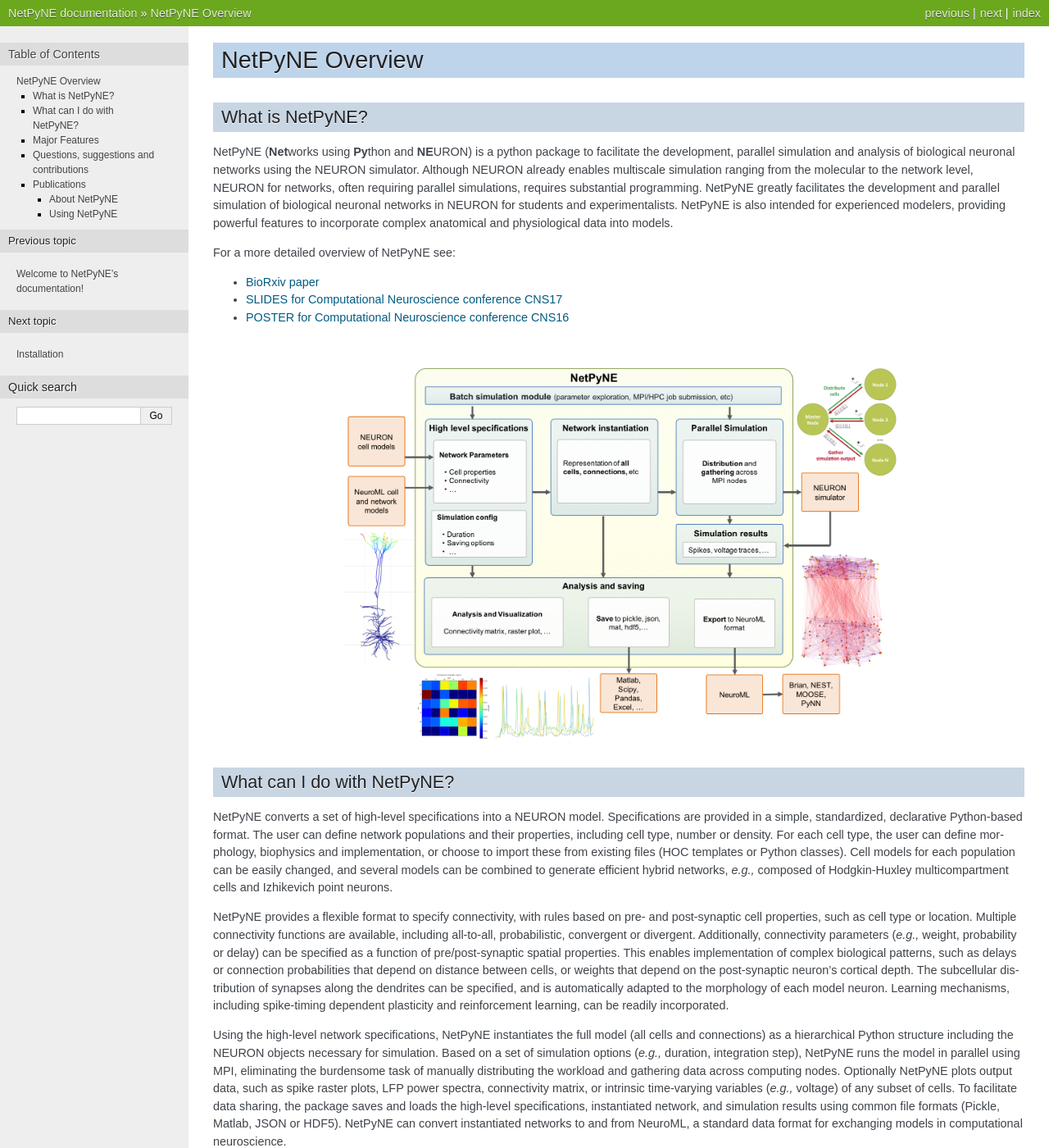
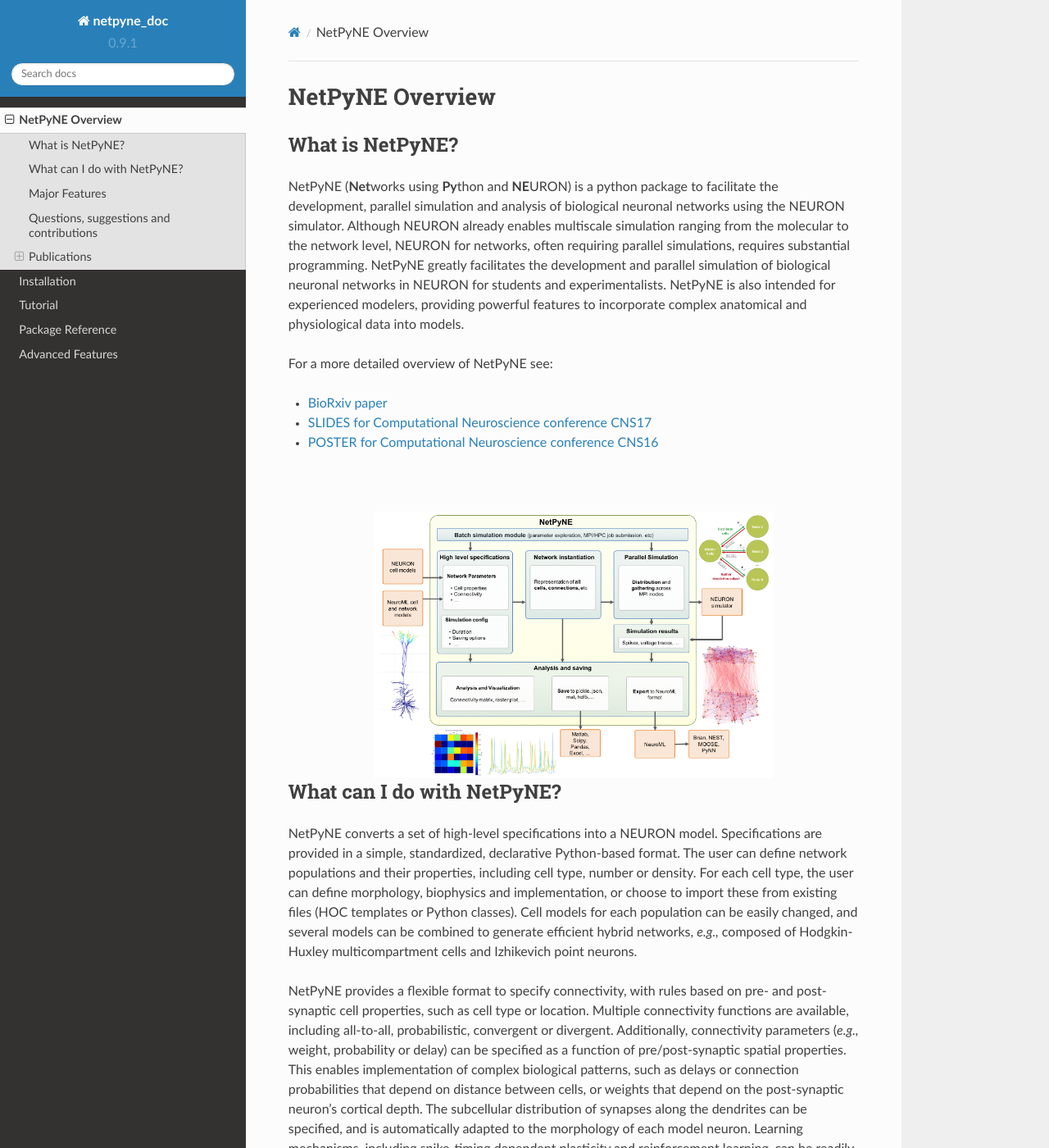
Before and after one commit to suny-downstate-medical-center/netpyne, a Sphinx documentation site: the page built from doc/source/overview.rst, in a window 1280 px wide and 1400 px high. Shown: the whole window at 82% size. Built offline with Sphinx 7.4.7 and the Read the Docs theme 2.0.0, drawn with Linux system fonts in a browser that asks for light colours; some of the changed text lies outside the part shown.

Commit message:
updated install instructions

```diff
--- a/doc/source/conf.py
+++ b/doc/source/conf.py
@@ -101,7 +101,7 @@
 
 # The theme to use for HTML and HTML Help pages.  See the documentation for
 # a list of builtin themes.
-html_theme = 'nature'
+html_theme = 'sphinx_rtd_theme'
 
 # Theme options are theme-specific and customize the look and feel of a theme
 # further.  For a list of options available for each theme, see the
--- a/doc/source/install.rst
+++ b/doc/source/install.rst
@@ -10,7 +10,7 @@
 If you have any issues during the installation please post a message with the details to the `NetPyNE forum <www.netpyne.org/forum>`_ or the `NetPyNE GitHub issues <https://github.com/Neurosim-lab/netpyne/issues>`_ .
 
 
-.. `install_only_netpyne`
+.. _install_only_netpyne:
 
 Install only NetPyNE (without the GUI)
 ------------------------------------------
```
